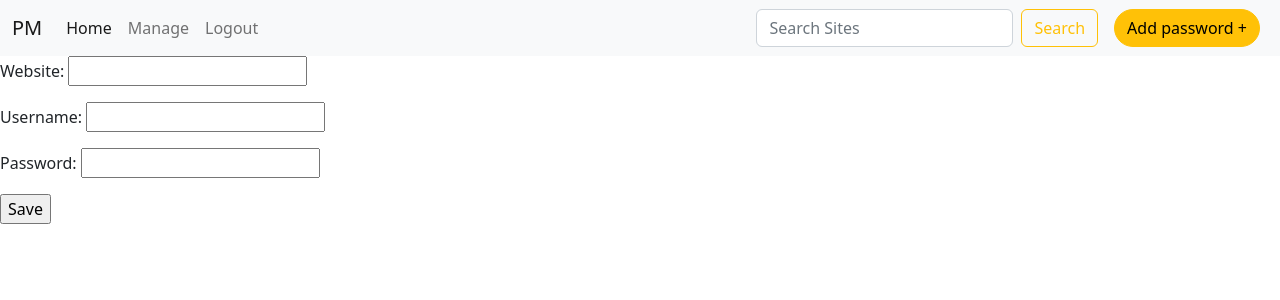
After one commit to toluisjoel/Password-Manager, a Django app: page /add-password/ in a window 1280 px wide. The commit adds this page. Shown: the top 300 px of the page. Run offline with Django 4.2, Linux system fonts and the light colour scheme; the visitor is signed in with stand-in values (Sample User, id 1); some libraries are stand-ins or nearby versions.

Commit message:
'Add Password' feature implemented

```diff
--- a/password_manager/admin.py
+++ b/password_manager/admin.py
@@ -9,6 +9,7 @@ class SiteDetailline(admin.TabularInline):
 
 class WebsiteAdmin(admin.ModelAdmin):
     list_display = ('user', 'website',)
+    search_fields = ('website',)
     inlines = [SiteDetailline]
 
 
--- /dev/null
+++ b/password_manager/forms.py
@@ -0,0 +1,22 @@
+from tkinter import Widget
+from django import forms
+from .models import Website, SiteDetail
+
+
+class AddPasswordForm(forms.ModelForm):
+
+    class Meta:
+        model = SiteDetail
+        fields = ('username', 'password')
+
+
+
+class AddSiteForm(forms.ModelForm):
+
+    class Meta:
+        model = Website
+        fields = ('website',)
+
+        widgets = {
+            'website': forms.TextInput(),
+        }
--- a/password_manager/models.py
+++ b/password_manager/models.py
@@ -5,6 +5,11 @@ from django.contrib.auth import get_user_model
 class Website(models.Model):
     user = models.ForeignKey(get_user_model(), on_delete=models.CASCADE, related_name='websites')
     website = models.URLField()
+
+    # def save(self, *args, **kwargs):
+    #     if (self.website).startswith('http://'):
+    #         self.website = (self.website).replace('http://', 'https://')
+    #     super(Website, self).save(*args, **kwargs)
 
     def __str__(self):
         return self.website
--- a/password_manager/templates/main.html
+++ b/password_manager/templates/main.html
@@ -51,9 +51,7 @@
                         <button type="submit" class="btn btn-outline-warning">Search</button>
                     </form>
 
-                    <button class="btn btn-warning rounded-pill d-flex mx-2">
-                        <a class="nav-link" aria-current="page" href="">Add password +</a>
-                    </button>
+                    <a class="btn btn-warning rounded-pill d-flex mx-2" href="{% url 'manager:add_password' %}">Add password +</a>
                 {% endif %}
             </div>
         </div>
--- /dev/null
+++ b/password_manager/templates/password_manager/add_password.html
@@ -0,0 +1,11 @@
+{% extends "main.html" %}
+
+{% block content %}
+
+<form action="" method="post">{% csrf_token %}
+    {{website_form.as_p}}
+    {{password_form.as_p}}
+    <input type="submit" value="Save">
+</form>
+
+{% endblock %}
--- a/password_manager/urls.py
+++ b/password_manager/urls.py
@@ -5,5 +5,6 @@ app_name = 'manager'
 
 urlpatterns = [
     path('', views.WebsiteListView.as_view(), name='home'),
+    path('add-password/', views.add_password, name='add_password'),
     path('related-passwords/', views.same_password, name='same_passwords'),
 ]
--- a/password_manager/views.py
+++ b/password_manager/views.py
@@ -1,15 +1,15 @@
-from itertools import count
+from django.urls import reverse
 from django.views import generic
-from django.shortcuts import render
+from django.shortcuts import render, redirect
 from accounts.models import CustomUser
 from .models import SiteDetail, Website
+from .forms import AddPasswordForm, AddSiteForm
 from django.contrib.auth.decorators import login_required
 from django.contrib.auth.mixins import LoginRequiredMixin
 
 
 class WebsiteListView(LoginRequiredMixin, generic.ListView):
     context_object_name = 'websites'
-    template_name = 'manager/website_list.html'
 
     def get_queryset(self):
         return CustomUser.objects.get(username=self.request.user).websites.filter(user=self.request.user)
@@ -33,4 +33,34 @@ def same_password(request):
         'sites': sites_deets,
     }
 
-    return render(request, 'manager/related_password.html', context)
+    return render(request, 'password_manager/related_password.html', context)
+
+
+@login_required
+def add_password(request):
+    if request.method == 'POST':
+        password_form = AddPasswordForm(request.POST)
+        website_form = AddSiteForm(request.POST)
+
+        if password_form.is_valid() and website_form.is_valid():
+            website_form.clean()
+            new_dets = password_form.save(commit=False)
+            new_site = website_form.save(commit=False)
+
+            new_dets.user = request.user
+            new_site.user = request.user
+            new_dets.website = website_form.save()
+
+            password_form.save()
+
+        return redirect(reverse('manager:home'))
+
+    else:
+        password_form = AddPasswordForm()
+        website_form = AddSiteForm()
+
+    context = {
+        'password_form': password_form,
+        'website_form': website_form,
+    }
+    return render(request, 'password_manager/add_password.html', context)
```
